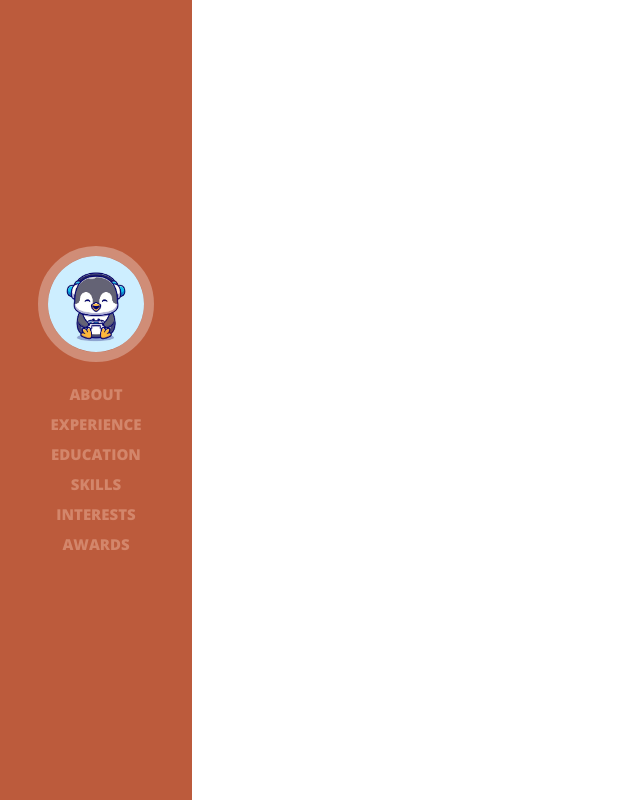
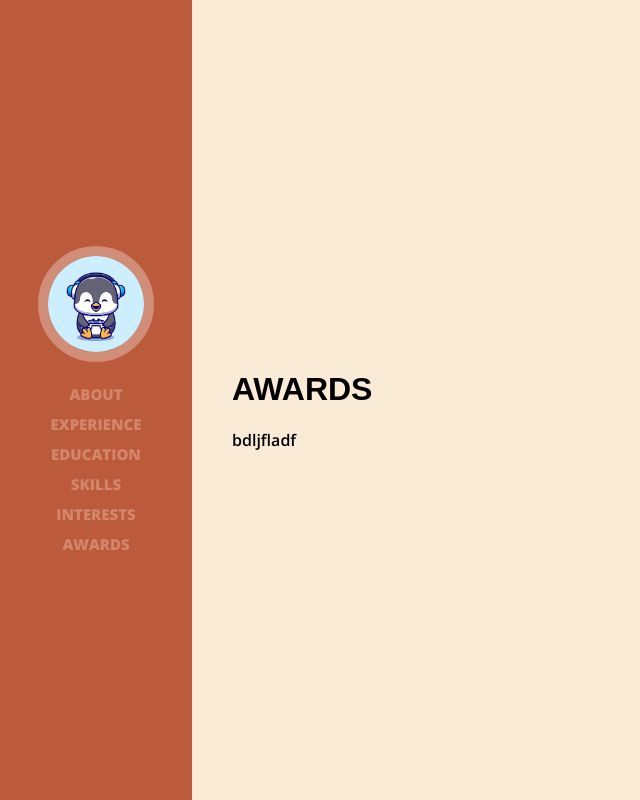
Before and after one commit to rctn-ks-004/assignment-3, a React (Create React App) app in the folder assignment3/: page / in a window 1280 px wide. Shown: the whole page, without its empty margins (0-640 px from the left). Built offline with nearby package versions, Linux system fonts and the light colour scheme; a web font is replaced by a local one.

Commit message:
add section component

```diff
--- /dev/null
+++ b/assignment3/src/components/Awards/index.jsx
@@ -0,0 +1,13 @@
+import React, { Component } from 'react';
+
+import Container from '../Container';
+
+export default class Interest extends Component {
+	render() {
+		return (
+			<div>
+				<Container title={'Awards'}>bdljfladf</Container>
+			</div>
+		);
+	}
+}
--- a/assignment3/src/components/Container/styles.module.css
+++ b/assignment3/src/components/Container/styles.module.css
@@ -1,7 +1,15 @@
 .container {
 	min-width: 85%;
+	min-height: 100vh;
+	background-color: antiquewhite;
+	padding-left: 40px;
+	justify-content: center;
+	display: flex;
+	flex-direction: column;
 }
 
 .container > h1 {
 	font-family: 'News Cycle', sans-serif;
+	text-transform: uppercase;
+	font-weight: 700;
 }
--- a/assignment3/src/pages/HomePage/index.jsx
+++ b/assignment3/src/pages/HomePage/index.jsx
@@ -1,7 +1,7 @@
 import React, { Component } from 'react';
 
 import Navbar from '../../components/Navbar';
-import Container from '../../components/Container';
+import Awards from '../../components/Awards';
 
 import styles from './styles.module.css';
 
@@ -10,7 +10,9 @@ export default class Homepage extends Component {
 		return (
 			<div className={styles.container}>
 				<Navbar />
-				<Container />
+				<div className={styles['container--right']}>
+					<Awards />
+				</div>
 			</div>
 		);
 	}
--- a/assignment3/src/pages/HomePage/styles.module.css
+++ b/assignment3/src/pages/HomePage/styles.module.css
@@ -2,3 +2,6 @@
 	display: flex;
 	width: 100%;
 }
+.container--right {
+	width: 85%;
+}
```
Also changed, not shown: assignment3/src/components/About/index.jsx (added, +7 -0 lines), assignment3/src/components/Experience/index.jsx (added, +7 -0 lines), assignment3/src/components/Interests/index.jsx (added, +7 -0 lines), assignment3/src/components/Skills/index.jsx (added, +7 -0 lines), assignment3/src/components/Education/index.jsx (added).
